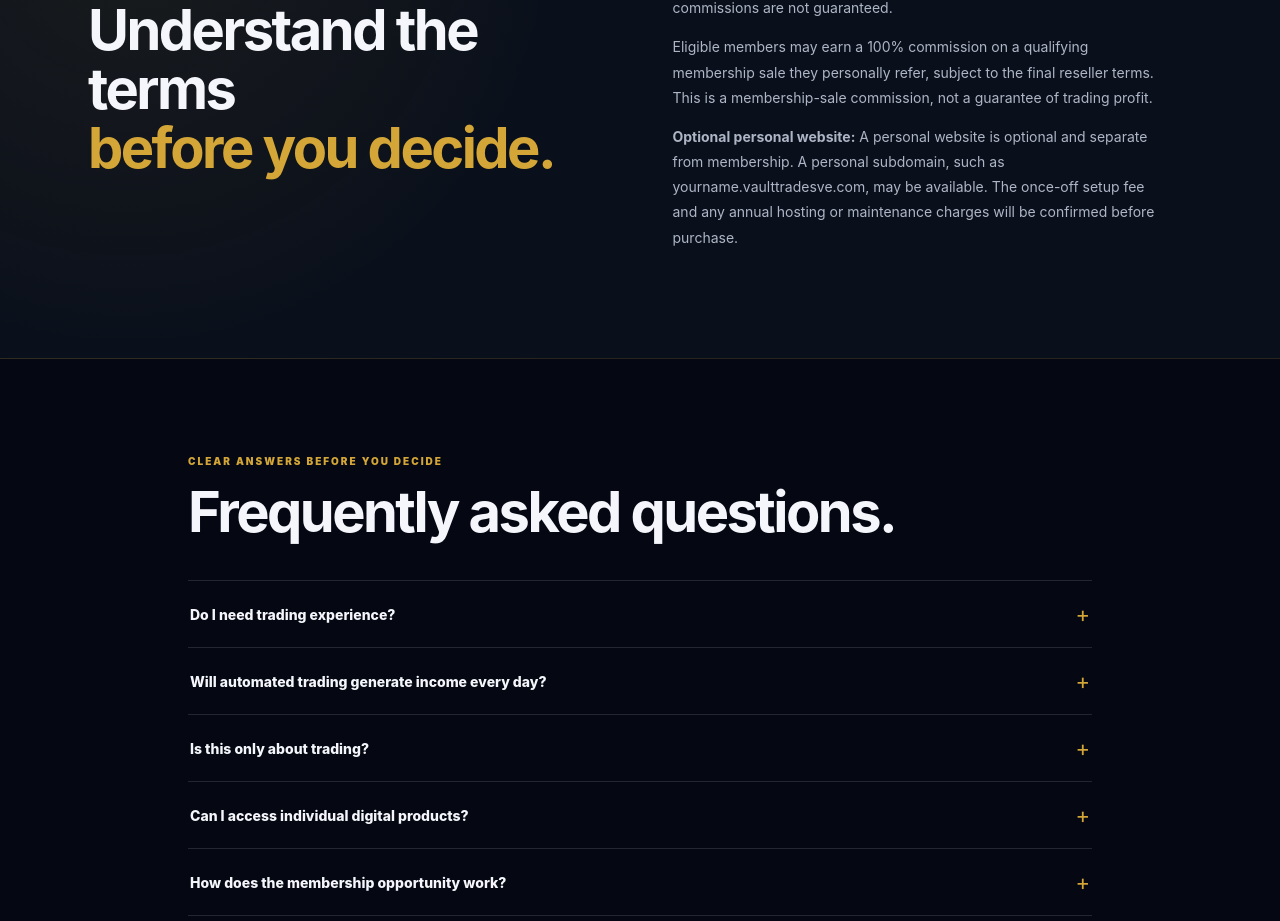
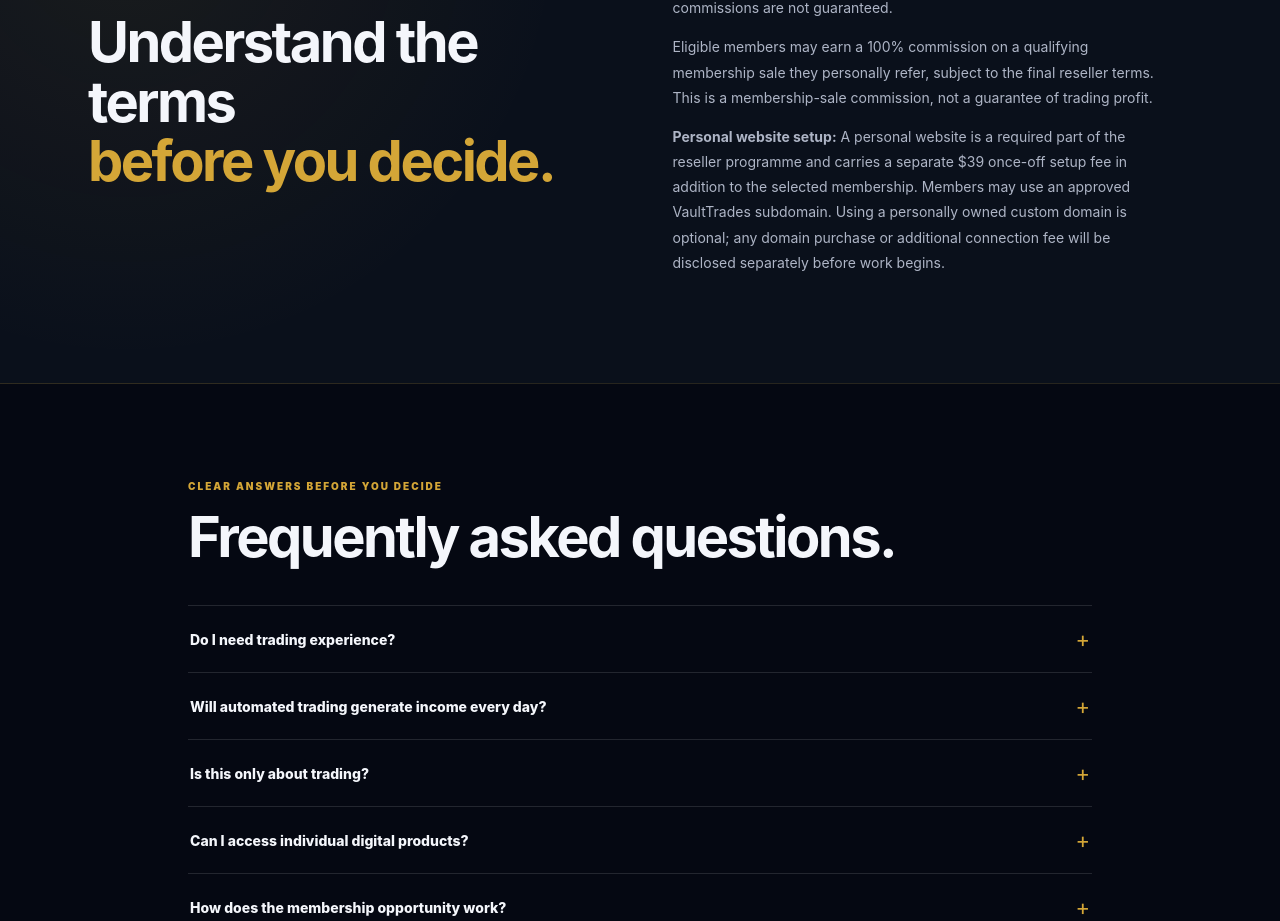
Before and after one commit to iyandatalks/vaulttrades, a Next.js app: page /opportunity in a window 1280 px wide. Shown: the part 5337-6258 px from the top of the page. Built offline with nearby package versions, Linux system fonts and the light colour scheme.

Commit message:
Correct reseller website setup requirement on private opportunity page

```diff
--- a/app/opportunity/page.tsx
+++ b/app/opportunity/page.tsx
@@ -202,7 +202,7 @@ export default function OpportunityPage() {
           <div>
             <p>Membership fees are once-off. Trading capital is separate and must be deposited with a broker recommended in your selected module. Trading involves risk, and losses are possible. Trading results and business commissions are not guaranteed.</p>
             <p>Eligible members may earn a 100% commission on a qualifying membership sale they personally refer, subject to the final reseller terms. This is a membership-sale commission, not a guarantee of trading profit.</p>
-            <p><strong>Optional personal website:</strong> A personal website is optional and separate from membership. A personal subdomain, such as yourname.vaulttradesve.com, may be available. The once-off setup fee and any annual hosting or maintenance charges will be confirmed before purchase.</p>
+            <p><strong>Personal website setup:</strong> A personal website is a required part of the reseller programme and carries a separate $39 once-off setup fee in addition to the selected membership. Members may use an approved VaultTrades subdomain. Using a personally owned custom domain is optional; any domain purchase or additional connection fee will be disclosed separately before work begins.</p>
           </div>
         </div>
       </section>
```
